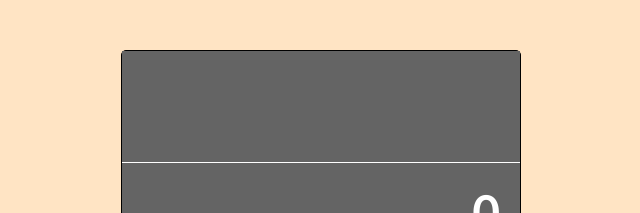
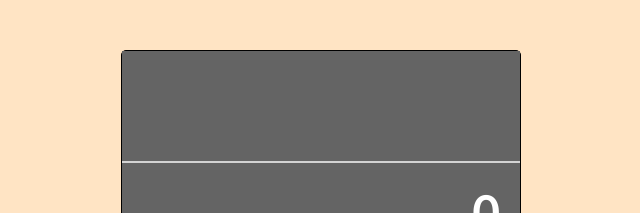
Before and after one commit to xswitch/odin_calculator, a plain HTML site: page index.html in a window 1280 px wide. Shown: the top 213 px of the page, without its empty margins (319-959 px from the left). Drawn offline with Linux system fonts and the light colour scheme.

Commit message:
Small color change

```diff
--- a/style.css
+++ b/style.css
@@ -41,7 +41,7 @@ body {
 .displayStored {
     padding: 20px;
     color: lightgrey;
-    border-bottom: 1px solid white;
+    border-bottom: 2px solid lightgray;
     width: 100%;
 }
 
```
